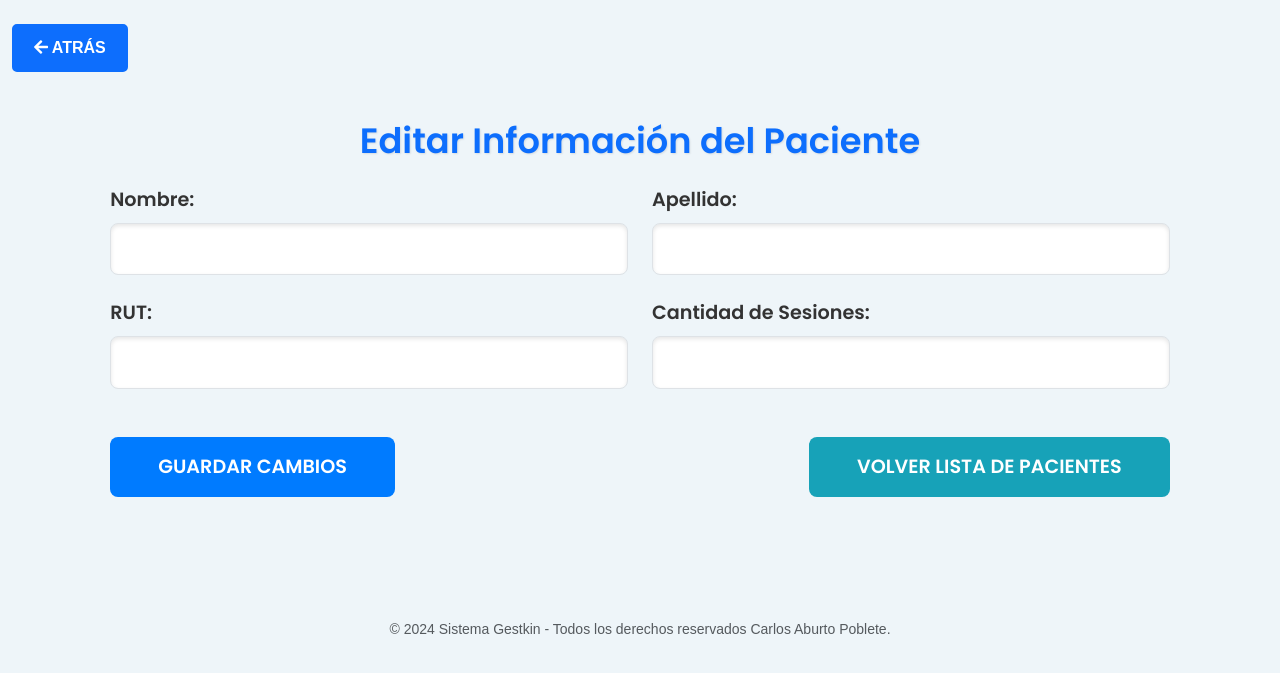
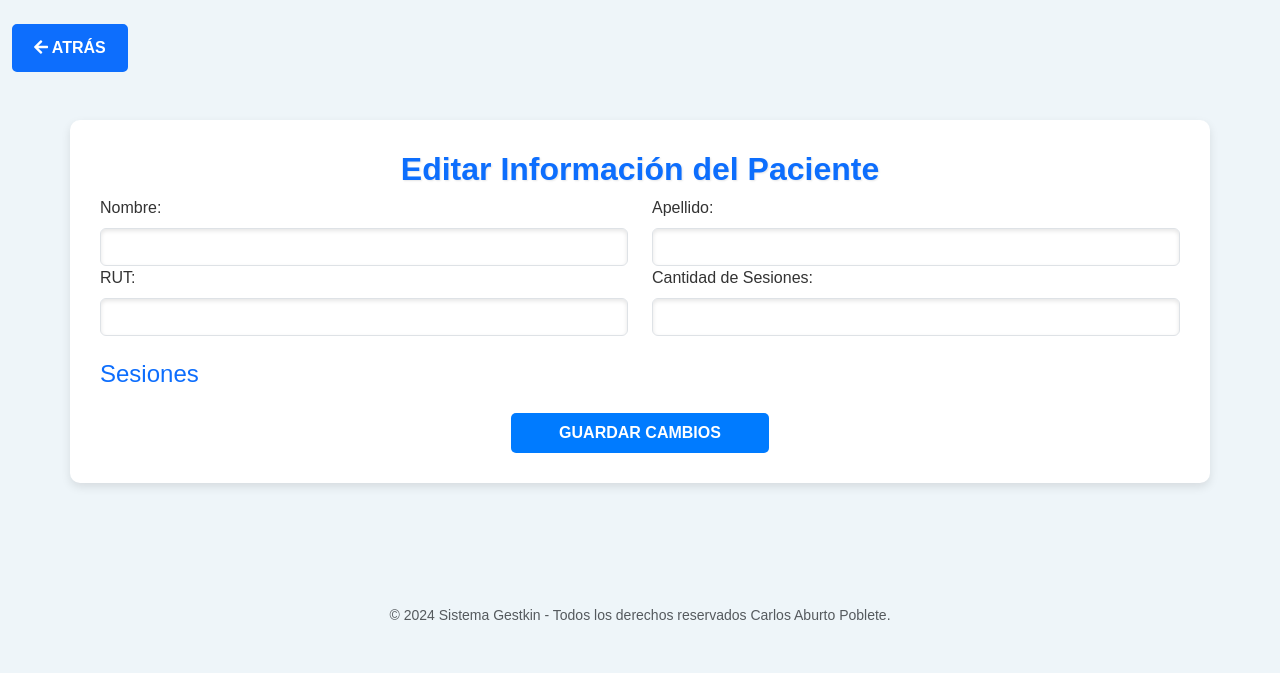
Before and after one commit to CARLOS-BT/GESTKIN, a Django app: template gestkin/core/templates/core/editar_paciente.html in a window 1280 px wide. Shown: the part 66-739 px from the top of the page. Run offline with Django 5.2, Linux system fonts and the light colour scheme; the template is opened without the code that fills it: values that come from a table or form of the project are taken from there, others are empty.

Commit message:
12 agregue en el detalle delpaciente que se pudiera guardar y se refleje en la base de datos y lista de paciente

```diff
--- a/gestkin/core/forms.py
+++ b/gestkin/core/forms.py
@@ -8,13 +8,14 @@
 class PacienteForm(forms.ModelForm):
     class Meta:
         model = Paciente
-        fields = ['nombre', 'apellido', 'rut', 'observaciones', 'patologia']
+        fields = ['nombre', 'apellido', 'rut', 'observaciones', 'patologia', 'cantidad_sesiones']
         widgets = {
             'nombre': forms.TextInput(attrs={'class': 'form-control'}),
             'apellido': forms.TextInput(attrs={'class': 'form-control'}),
             'rut': forms.TextInput(attrs={'class': 'form-control'}),
             'observaciones': forms.Textarea(attrs={'class': 'form-control'}),
             'patologia': forms.Textarea(attrs={'class': 'form-control'}),
+            'cantidad_sesiones': forms.NumberInput(attrs={'class': 'form-control'}),
         }
 
 class SesionForm(forms.ModelForm):
--- a/gestkin/core/templates/core/editar_paciente.html
+++ b/gestkin/core/templates/core/editar_paciente.html
@@ -2,75 +2,56 @@
 {% block title %}Editar Paciente{% endblock %}
 {% block content %}
 
-<div class="container-fluid my-5 d-flex justify-content-center">
-    <div class="w-100" style="max-width: 86%; font-family: 'Poppins', sans-serif;">
-        <!-- Título -->
-        <h2 class="text-center text-primary mb-4" style="font-size: 2.2rem; font-weight: bold;">Editar Información del Paciente</h2>
-
-        <!-- Formulario -->
-        <form method="post" action="{% url 'editar_paciente' paciente.id %}" class="row g-4">
+<div class="container my-5">
+    <h2 class="text-primary text-center">Editar Información del Paciente</h2>
+    <form method="post" action="{% url 'editar_paciente' paciente.id %}">
         {% csrf_token %}
 
-            <!-- Nombre -->
+        <!-- Campos del Paciente -->
+        <div class="row mb-4">
             <div class="col-md-6">
-                <label for="nombre" class="form-label" style="font-size: 1.2rem;"><strong>Nombre:</strong></label>
-                <input type="text" class="form-control" id="nombre" name="nombre" value="{{ paciente.nombre }}"
-                       style="font-size: 1.1rem; padding: 0.75rem; border-radius: 8px;" required>
+                <label for="nombre" class="form-label">Nombre:</label>
+                {{ form.nombre }}
+            </div>
+            <div class="col-md-6">
+                <label for="apellido" class="form-label">Apellido:</label>
+                {{ form.apellido }}
+            </div>
+            <div class="col-md-6">
+                <label for="rut" class="form-label">RUT:</label>
+                {{ form.rut }}
+            </div>
+            <div class="col-md-6">
+                <label for="cantidad_sesiones" class="form-label">Cantidad de Sesiones:</label>
+                <input type="number" name="cantidad_sesiones" id="cantidad_sesiones"
+                       value="{{ paciente.cantidad_sesiones }}" class="form-control" min="1" required>
+            </div>
         </div>
 
-            <!-- Apellido -->
+        <!-- Sesiones Dinámicas -->
+        <h4 class="text-primary mt-4">Sesiones</h4>
+        <div id="sesiones-container">
+            {% for sesion in sesiones %}
+            <div class="row mb-3">
                 <div class="col-md-6">
-                <label for="apellido" class="form-label" style="font-size: 1.2rem;"><strong>Apellido:</strong></label>
-                <input type="text" class="form-control" id="apellido" name="apellido" value="{{ paciente.apellido }}"
-                       style="font-size: 1.1rem; padding: 0.75rem; border-radius: 8px;" required>
-            </div>
-
-            <!-- RUT -->
-            <div class="col-md-6">
-                <label for="rut" class="form-label" style="font-size: 1.2rem;"><strong>RUT:</strong></label>
-                <input type="text" class="form-control" id="rut" name="rut" value="{{ paciente.rut }}"
-                       style="font-size: 1.1rem; padding: 0.75rem; border-radius: 8px;" required>
-            </div>
-
-            <!-- Cantidad de Sesiones -->
-            <div class="col-md-6">
-                <label for="cantidad_sesiones" class="form-label" style="font-size: 1.2rem;"><strong>Cantidad de Sesiones:</strong></label>
-                <input type="number" class="form-control" id="cantidad_sesiones" name="cantidad_sesiones"
-                       value="{{ paciente.cantidad_sesiones }}" min="0"
-                       style="font-size: 1.1rem; padding: 0.75rem; border-radius: 8px;" required>
-            </div>
-
-            <!-- Sesiones dinámicas -->
-            <div id="sesiones-container" class="col-12">
-                {% if sesiones %}
-                <h3 class="text-primary mt-4" style="font-size: 1.5rem;">Sesiones</h3>
-                {% for sesion in sesiones %}
-                <div class="row g-3 align-items-center mt-2">
-                    <div class="col-md-6">
-                        <label for="fecha_{{ sesion.index }}" class="form-label" style="font-size: 1.1rem;">Fecha de Sesión {{ sesion.index }}</label>
-                        <input type="date" name="fecha_{{ sesion.index }}" id="fecha_{{ sesion.index }}"
-                               class="form-control" value="{{ sesion.fecha }}"
-                               style="font-size: 1.1rem; padding: 0.75rem; border-radius: 8px;">
+                    <label for="fecha_{{ forloop.counter }}">Fecha Sesión {{ forloop.counter }}</label>
+                    <input type="date" name="fecha_{{ forloop.counter }}" id="fecha_{{ forloop.counter }}"
+                           value="{{ sesion.fecha }}" class="form-control">
                 </div>
                 <div class="col-md-6">
-                        <label for="hora_{{ sesion.index }}" class="form-label" style="font-size: 1.1rem;">Hora de Sesión {{ sesion.index }}</label>
-                        <input type="time" name="hora_{{ sesion.index }}" id="hora_{{ sesion.index }}"
-                               class="form-control" value="{{ sesion.hora }}"
-                               style="font-size: 1.1rem; padding: 0.75rem; border-radius: 8px;">
+                    <label for="hora_{{ forloop.counter }}">Hora Sesión {{ forloop.counter }}</label>
+                    <input type="time" name="hora_{{ forloop.counter }}" id="hora_{{ forloop.counter }}"
+                           value="{{ sesion.hora }}" class="form-control">
                 </div>
             </div>
             {% endfor %}
-                {% endif %}
         </div>
 
-            <!-- Botones -->
-            <div class="col-12 d-flex justify-content-between mt-4">
-                <button type="submit" class="btn btn-primary px-5 py-3"
-                        style="font-size: 1.2rem; font-weight: bold; border-radius: 8px;">Guardar Cambios</button>
-                <a href="{% url 'lista_pacientes' %}" class="btn btn-secondary px-5 py-3"
-                   style="font-size: 1.2rem; font-weight: bold; border-radius: 8px;">Volver Lista de Pacientes</a>
+        <!-- Botón para guardar -->
+        <div class="d-flex justify-content-center mt-4">
+            <button type="submit" class="btn btn-primary px-5 py-2">Guardar Cambios</button>
         </div>
     </form>
 </div>
-</div>
+
 {% endblock %}
--- /dev/null
+++ b/gestkin/core/templates/core/eliminar_paciente.html
@@ -0,0 +1,4 @@
+<form method="POST" action="{% url 'eliminar_paciente' paciente.id %}">
+    {% csrf_token %}
+    <button type="submit" class="btn btn-danger">Eliminar</button>
+</form>
--- a/gestkin/core/templates/core/lista_pacientes.html
+++ b/gestkin/core/templates/core/lista_pacientes.html
@@ -49,10 +49,10 @@
                         </td>
 
                         <td class="text-center">
-                            <!-- Ajusta el tamaño de los botones -->
+                            <!-- Ajusta el tamaño de los botones
                             <a href="{% url 'editar_paciente' paciente.id %}" class="btn btn-xs btn-primary me-2 px-3 py-2">
                                 <i class="fas fa-edit"></i> Editar
-                            </a>
+                            </a>-->
                             <a href="{% url 'eliminar_paciente' paciente.id %}"
                                class="btn btn-xs btn-danger px-3 py-2"
                                onclick="return confirm('¿Estás seguro de que deseas eliminar este paciente?');">
--- a/gestkin/core/urls.py
+++ b/gestkin/core/urls.py
@@ -11,7 +11,7 @@
     # path('estadisticas/', views.estadisticas, name='estadisticas'),  # Estadísticas (comentar si no existe)
     path('usuarios/', views.admin_usuarios, name='admin_usuarios'),    # Gestión de usuarios
     path('admin/', admin.site.urls),                                  # Admin de Django
-    path('editar-paciente/<int:id>/', views.editar_paciente, name='editar_paciente'),
+    #path('editar-paciente/<int:id>/', views.editar_paciente, name='editar_paciente'),
     path('eliminar-paciente/<int:paciente_id>/', views.eliminar_paciente, name='eliminar_paciente'),
     path('detalle-paciente/<int:id>/', views.detalle_paciente, name='detalle_paciente'),
     path('lista-pacientes/', views.lista_pacientes, name='lista_pacientes'),
```
Also changed, not shown: gestkin/core/templates/core/detalle_paciente.html (+10 -3 lines), gestkin/core/templates/core/historial_pacientes.html (deleted, +0 -12 lines), gestkin/core/views.py (+26 -46 lines), media/archivos_pacientes/IMG-20241203-WA0004_bSQQ1pu.jpg (added), media/archivos_pacientes/IMG-20241203-WA0005_9s6fSWy.jpg (added). Lines whose indentation alone changed are shown as unchanged.
